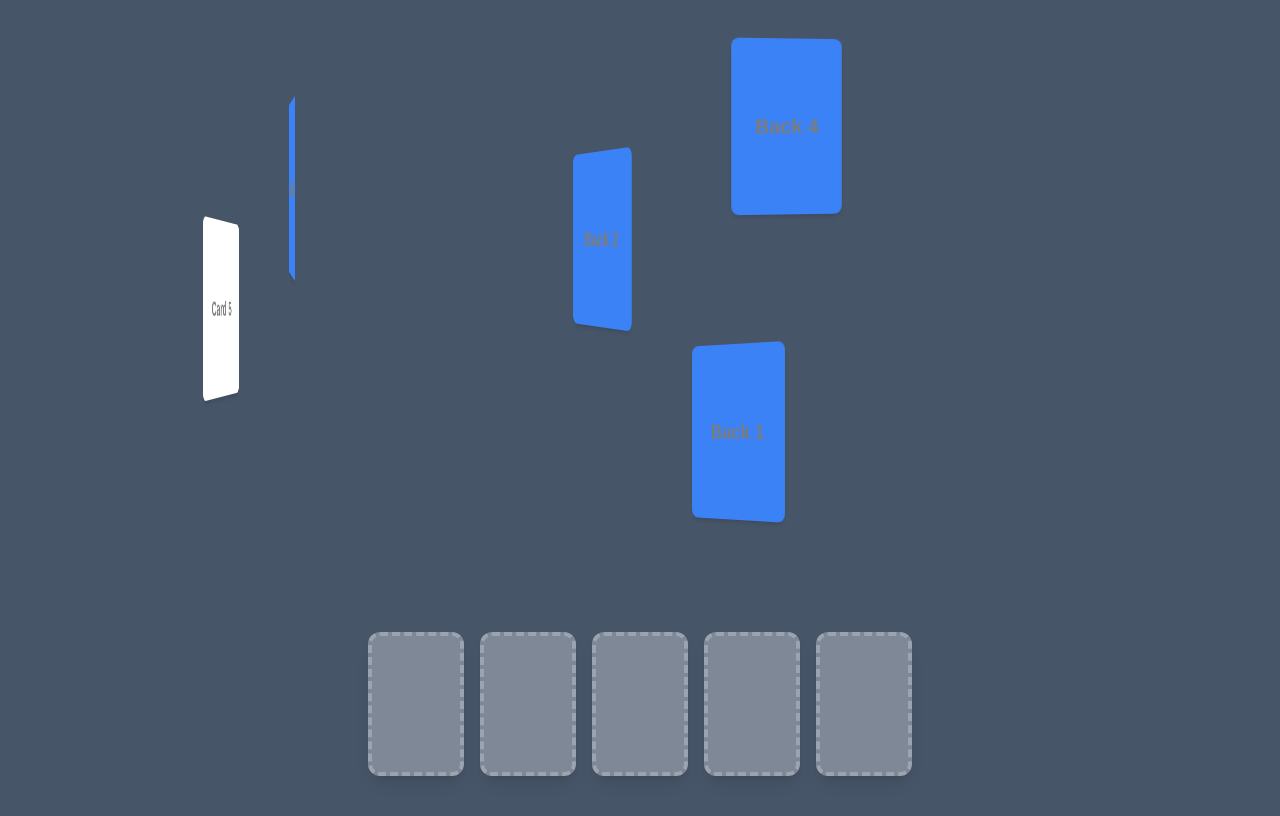
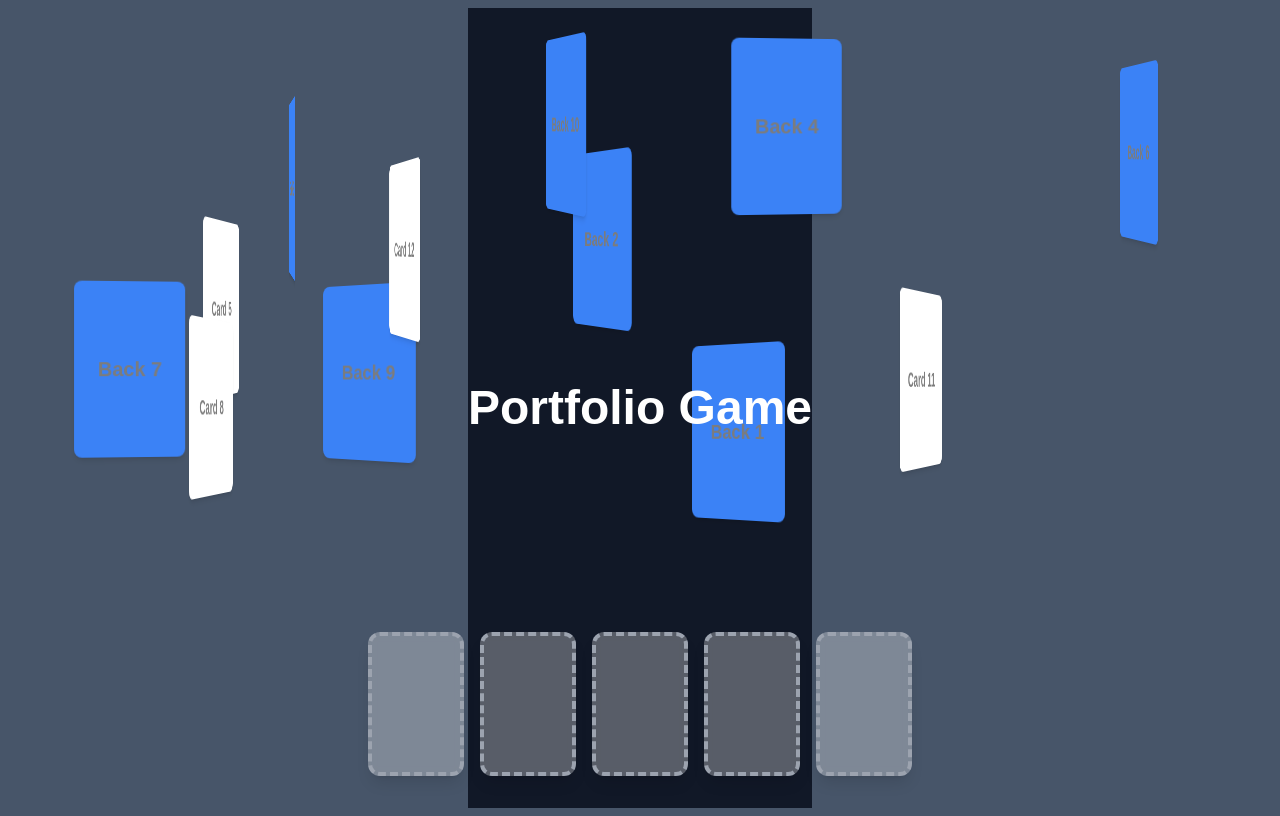
Before and after one commit to TRI-HM/my_website.dev, a Next.js app: page / in a window 1280 px wide. Built offline with nearby package versions, Linux system fonts and the light colour scheme.

Commit message:
feat: sư tập vào dock

```diff
--- a/app/(pages)/portfolioGame/component/CardDock.tsx
+++ b/app/(pages)/portfolioGame/component/CardDock.tsx
@@ -1,17 +1,31 @@
 import React from "react";
+import Card3D from "./Card3D";
 
 type CardDockProps = {
-  slots?: number; // Số lượng vị trí trống, mặc định 5
+  cards: { id: string; front: React.ReactNode }[];
+  maxSlots?: number;
 };
 
-const CardDock: React.FC<CardDockProps> = ({ slots = 5 }) => {
+const CardDock: React.FC<CardDockProps> = ({ cards, maxSlots = 5 }) => {
   return (
     <div className="fixed bottom-6 left-1/2 -translate-x-1/2 flex gap-4 z-30">
-      {Array.from({ length: slots }).map((_, idx) => (
+      {Array.from({ length: maxSlots }).map((_, idx) => (
         <div
           key={idx}
           className="w-24 h-36 rounded-xl border-4 border-dashed border-gray-400 bg-white/30 backdrop-blur-sm flex items-center justify-center shadow-lg">
-          {/* Slot trống, hoặc có thể đặt lá bài vào đây sau này */}
+          {cards[idx] && (
+            <div className="w-full h-full flex items-center justify-center">
+              {/* Hiển thị mặt trước của lá bài */}
+              <div className="w-20 h-32">
+                <Card3D
+                  className="w-20 h-32"
+                  front={cards[idx].front}
+                  back={null}
+                  rotationY={0}
+                />
+              </div>
+            </div>
+          )}
         </div>
       ))}
     </div>
--- a/app/(pages)/portfolioGame/component/CardRain.tsx
+++ b/app/(pages)/portfolioGame/component/CardRain.tsx
@@ -3,17 +3,21 @@ import React, { useEffect, useState } from "react";
 import Card3D from "./Card3D";
 
 type CardRainCard = {
+  id: string;
   x: number;
   startY: number;
   speed: number; // px/s
   rotationSpeed: number; // deg/s
   initialRotation: number;
   delay: number; // s
+  front: React.ReactNode;
+  back: React.ReactNode;
 };
 
 type CardRainProps = {
   cardCount?: number;
   height?: number;
+  onCardSelect?: (card: CardRainCard) => void;
 };
 
 const getRandom = (min: number, max: number) =>
@@ -22,6 +26,7 @@ const getRandom = (min: number, max: number) =>
 const CardRain: React.FC<CardRainProps> = ({
   cardCount = 12,
   height = 800,
+  onCardSelect,
 }) => {
   const [cards, setCards] = useState<CardRainCard[]>([]);
   const [, setFrame] = useState(0);
@@ -29,13 +34,16 @@ const CardRain: React.FC<CardRainProps> = ({
   // Tạo card ban đầu
   useEffect(() => {
     setCards(
-      Array.from({ length: cardCount }).map(() => ({
+      Array.from({ length: cardCount }).map((_, i) => ({
+        id: `falling-${Date.now()}-${i}`,
         x: getRandom(5, 85),
         startY: getRandom(-400, -50),
         speed: getRandom(80, 150), // px/s
         rotationSpeed: getRandom(60, 180), // deg/s
         initialRotation: getRandom(0, 360),
         delay: getRandom(0, 2), // s
+        front: <span>Card {i + 1}</span>,
+        back: <span>Back {i + 1}</span>,
       }))
     );
   }, [cardCount]);
@@ -54,7 +62,7 @@ const CardRain: React.FC<CardRainProps> = ({
   const now = performance.now() / 1000;
   return (
     <div className="fixed inset-0 pointer-events-none overflow-hidden z-10">
-      {cards.map((card, i) => {
+      {cards.map((card) => {
         // Tính toán vị trí và góc xoay theo thời gian, có lặp lại khi rơi hết màn hình
         const t =
           Math.max(0, now - card.delay) %
@@ -63,18 +71,25 @@ const CardRain: React.FC<CardRainProps> = ({
         const y = card.startY + t * card.speed;
         const rotation = (card.initialRotation + t * card.rotationSpeed) % 360;
 
+        // Khi click: truyền card info lên cha
+        const handleClick = () => {
+          if (onCardSelect) onCardSelect(card);
+        };
+
         return (
           <div
-            key={i}
+            key={card.id}
             style={{
               position: "absolute",
               left: `${card.x}%`,
               top: 0,
-              pointerEvents: "none",
-            }}>
+              pointerEvents: "auto",
+              cursor: "pointer",
+            }}
+            onClick={handleClick}>
             <Card3D
-              front={<span>Card {i + 1}</span>}
-              back={<span>Back {i + 1}</span>}
+              front={card.front}
+              back={card.back}
               rotationY={rotation}
               translateY={y}
             />
--- a/app/(pages)/portfolioGame/page.tsx
+++ b/app/(pages)/portfolioGame/page.tsx
@@ -1,19 +1,32 @@
-import React from "react";
+"use client";
+import React, { useState } from "react";
 import "./styles.css";
-import { Metadata } from "next";
 import CardRain from "./component/CardRain";
 import CardDock from "./component/CardDock";
 
-export const metadata: Metadata = {
-  title: "Portfolio Game",
-  description: "A fun interactive portfolio game",
-};
+const PortfolioGame = () => {
+  const [dockCards, setDockCards] = useState<
+    { id: string; front: React.ReactNode }[]
+  >([]);
 
-const PortfolioGame = () => {
+  // Khi chọn card rơi, đưa lên dock (tối đa 5)
+  const handleCardSelect = (card: { id: string; front: React.ReactNode }) => {
+    setDockCards((prev) => {
+      // Ngăn trùng card
+      if (prev.find((c) => c.id === card.id)) return prev;
+      // Tối đa 5 slot
+      if (prev.length >= 5) return prev;
+      return [...prev, { id: card.id, front: card.front }];
+    });
+  };
+
   return (
     <main className="relative min-h-screen bg-gray-900">
-      <CardRain cardCount={5} />
-      <CardDock />
+      <CardRain cardCount={12} onCardSelect={handleCardSelect} />
+      <CardDock cards={dockCards} maxSlots={5} />
+      <div className="relative z-20 flex items-center justify-center min-h-screen">
+        <h1 className="text-white text-5xl font-bold">Portfolio Game</h1>
+      </div>
     </main>
   );
 };
```
